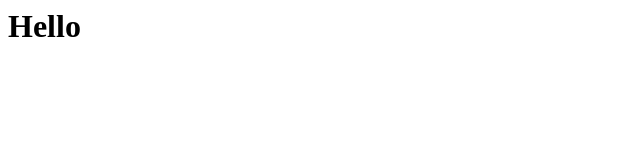
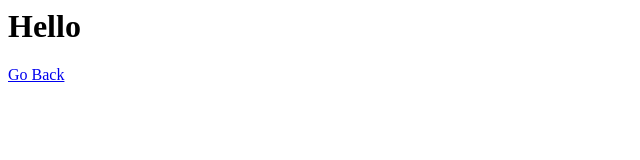
Before and after one commit to BookCatKid/YoutubeLink, a plain HTML site: page index.html in a window 1280 px wide. Shown: the full height of the page, 0-640 px from the left. Drawn offline with Linux system fonts and the light colour scheme.

Commit message:
Added go-back

```diff
--- a/index.html
+++ b/index.html
@@ -1 +1,2 @@
 <h1>Hello</h1>
+<a href="https://github.com/BookCatKid/YoutubeLink/blob/main/README.md">Go Back</a>
```
